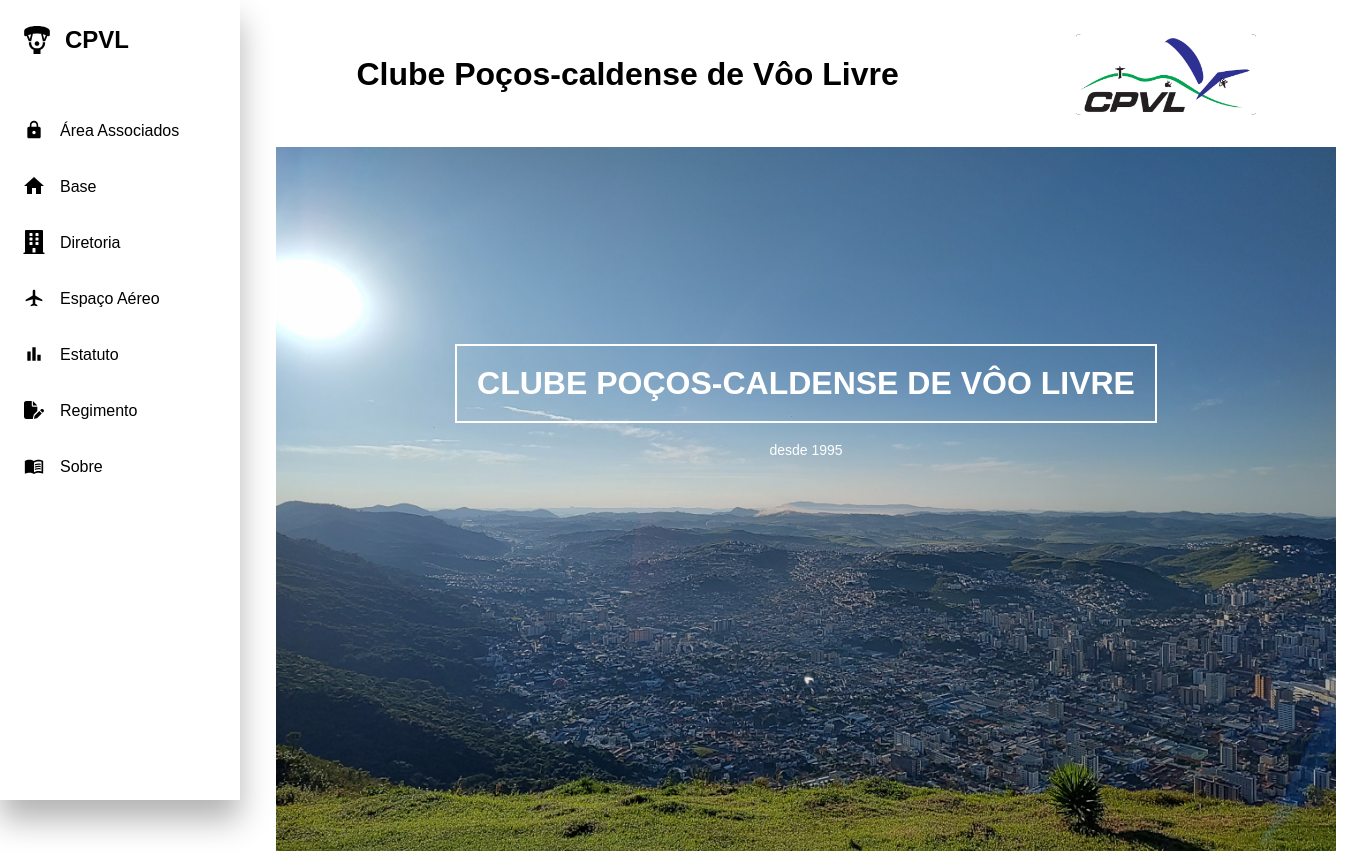
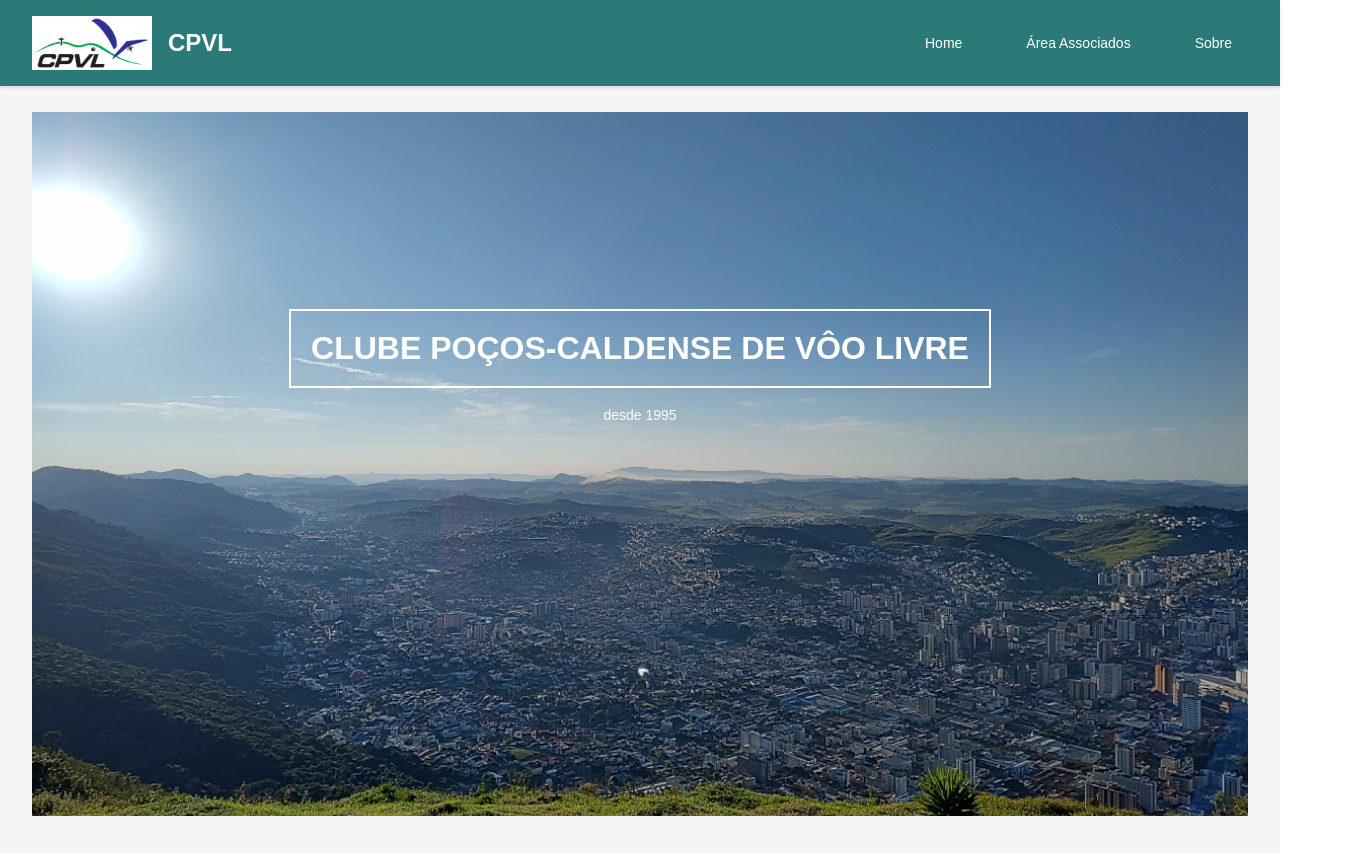
Before and after one commit to 2fc-data/cpvl, a React (Vite) app: page / in a window 1280 px wide. Shown: the top 853 px of the page, 1352 px wide, since content can reach past the window. Built offline with nearby package versions, Linux system fonts and the light colour scheme.

Commit message:
Update theme colors and layout structure

```diff
--- a/src/components/header/Header.styles.ts
+++ b/src/components/header/Header.styles.ts
@@ -2,102 +2,131 @@
 import { media, theme } from "../../styles/theme/theme";
 
 export const HeaderWrap = styled.header`
-  align-items: center;
-  margin-bottom: 32px;
-  width: 100%;
+  background-color: ${theme.colors.primary};
+  box-shadow: 0 2px 4px rgba(0, 0, 0, 0.1);
+  padding: 1rem 2rem;
+  position: fixed;
+  top: 0;
+  left: 0;
+  right: 0;
+  z-index: 1000;
 
-  .head-main {
+  .header-container {
     display: flex;
     align-items: center;
-    justify-content: space-around;
-    flex-wrap: wrap;
-    gap: 16px;
+    justify-content: space-between;
+    max-width: 1400px;
+    margin: 0 auto;
   }
 
-  .head-top {
+  .logo-section {
     display: flex;
     align-items: center;
-    column-gap: 10px;
-    margin-bottom: 2px;
+    gap: 1rem;
 
-    .head-breadcrumb {
-      font-size: 14px;
+    .logo {
+      width: 120px;
+      height: 54px;
+
+      img {
+        width: 100%;
+        height: 100%;
+        object-fit: contain;
+      }
     }
 
-    .sidebar-open-btn {
-      color: ${theme.colors.black};
-      cursor: pointer;
-      transition: ${theme.transitions.easeInOut};
-      display: none;
+    .brand-name {
+      color: ${theme.colors.white};
+      font-size: 1.5rem;
+      font-weight: 700;
 
-      &:hover {
-        opacity: 0.9;
-      }
-
-      ${media.xl`
-        display: inline-flex;
-        align-items: center;
-        justify-content: center;
+      ${media.md`
+        display: none;
       `}
     }
   }
 
-  .head-ttl {
-    font-size: 32px;
-    font-weight: 700;
+  .nav-menu {
+    display: flex;
+    align-items: center;
+    gap: 2rem;
 
     ${media.lg`
-        font-size: 24px;
+      display: none;
     `}
   }
 
-  .head-rtl {
-    display: flex;
-    align-items: center;
-    justify-content: flex-end;
+  .nav-item {
+    position: relative;
+    color: ${theme.colors.white};
+    font-weight: 500;
+    padding: 0.5rem 1rem;
+    transition: ${theme.transitions.easeInOut};
+
+    &:hover {
+      color: ${theme.colors.border};
+
+      .submenu {
+        display: block;
+      }
+    }
+  }
+
+  .submenu {
+    display: none;
+    position: absolute;
+    top: 100%;
+    left: 0;
     background-color: ${theme.colors.white};
-    padding: 10px;
-    border-radius: 100vh;
-    column-gap: 20px;
+    border-radius: 4px;
+    box-shadow: 0 2px 8px rgba(0, 0, 0, 0.1);
+    min-width: 200px;
+    padding: 0.5rem 0;
+
+    .submenu-item {
+      color: ${theme.colors.text};
+      padding: 0.5rem 1rem;
+      display: block;
+
+      &:hover {
+        background-color: ${theme.colors.border};
+      }
+    }
+  }
+
+  .mobile-menu-btn {
+    display: none;
+    color: ${theme.colors.white};
+    font-size: 1.5rem;
+    cursor: pointer;
 
     ${media.lg`
-        column-gap: 12px;
-        justify-content: center;
-        width: 100%;
+      display: block;
     `}
   }
 
-  .head-search {
-    max-width: 214px;
-    border-radius: 100vh;
-    background: ${theme.colors.white};
-    border: 0;
-    padding: 0 20px;
-    display: flex;
-    align-items: stretch;
-    column-gap: 10px;
-  }
+  .mobile-menu {
+    display: none;
+    position: fixed;
+    top: 80px;
+    left: 0;
+    right: 0;
+    background-color: ${theme.colors.primary};
+    padding: 1rem;
 
-  .head-logo {
-    width: 180px;
-    height: 81px;
-    border-radius: 3%;
-    overflow: hidden;
-
-    img {
-      width: 100%;
-      height: 100%;
-      object-fit: cover;
-      object-position: top;
-
-      ${media.lg`
-        width: 60%;
-        height: 60%;
-      `}
+    &.active {
+      display: block;
     }
 
-    ${media.md`
-      display: none;
-    `}
+    .mobile-nav-item {
+      color: ${theme.colors.white};
+      padding: 0.75rem 1rem;
+      display: block;
+      border-bottom: 1px solid ${theme.colors.border};
+
+      &:last-child {
+        border-bottom: none;
+      }
+    }
   }
 `;
--- a/src/components/header/Header.tsx
+++ b/src/components/header/Header.tsx
@@ -1,28 +1,55 @@
-import { useDispatch } from "react-redux";
+import { useDispatch, useSelector } from "react-redux";
 import { HeaderWrap } from './Header.styles';
 import { setSidebarOpen } from "../../redux/slices/sidebarSlice";
 import { MdMenu } from "react-icons/md";
 import Logo from '../../assets/images/logo_cpvl.svg';
+import { Link } from "react-router-dom";
+import { useState } from "react";
 
 export const Header = () => {
   const dispatch = useDispatch();
+  const [isMobileMenuOpen, setIsMobileMenuOpen] = useState(false);
+
   return (
     <HeaderWrap>
-      <div className="head-top">
+      <div className="header-container">
+        <div className="logo-section">
+          <Link to="/" className="logo">
+            <img src={Logo} alt="CPVL Logo" />
+          </Link>
+          <span className="brand-name">CPVL</span>
+        </div>
+
+        <nav className="nav-menu">
+          <Link to="/home" className="nav-item">Home</Link>
+          <Link to="/login" className="nav-item">Área Associados</Link>
+          <div className="nav-item">
+            Sobre
+            <div className="submenu">
+              <Link to="/direction" className="submenu-item">Diretoria</Link>
+              <Link to="/airspace" className="submenu-item">Espaço Aéreo</Link>
+              <Link to="/statute" className="submenu-item">Estatuto</Link>
+              <Link to="/regiment" className="submenu-item">Regimento Interno</Link>
+              <Link to="/about" className="submenu-item">História</Link>
+            </div>
+          </div>
+        </nav>
+
         <button
-          type="button"
-          className="sidebar-open-btn"
-          onClick={() => dispatch(setSidebarOpen())}
+          className="mobile-menu-btn"
+          onClick={() => setIsMobileMenuOpen(!isMobileMenuOpen)}
         >
           <MdMenu size={24} />
         </button>
-      </div>
-      <div className="head-main">
-        <h3 className="head-ttl">Clube Poços-caldense de Vôo Livre</h3>
-        <div className="head-ttl">
-          <div className="head-logo">
-            <img src={Logo} alt="Clube Poços-caldense de Vôo Livre" />
-          </div>
+
+        <div className={`mobile-menu ${isMobileMenuOpen ? 'active' : ''}`}>
+          <Link to="/home" className="mobile-nav-item">Home</Link>
+          <Link to="/login" className="mobile-nav-item">Área Associados</Link>
+          <Link to="/direction" className="mobile-nav-item">Diretoria</Link>
+          <Link to="/airspace" className="mobile-nav-item">Espaço Aéreo</Link>
+          <Link to="/statute" className="mobile-nav-item">Estatuto</Link>
+          <Link to="/regiment" className="mobile-nav-item">Regimento Interno</Link>
+          <Link to="/about" className="mobile-nav-item">História</Link>
         </div>
       </div>
     </HeaderWrap>
--- a/src/components/layout/BaseLayout.styles.ts
+++ b/src/components/layout/BaseLayout.styles.ts
@@ -3,31 +3,24 @@
 
 export const BaseLayoutWrap = styled.div`
   display: flex;
-  justify-content: space-between;
-  width: 100%;
-  /* min-height: 100vh; */
-  color: ${theme.colors.black};
+  flex-direction: column;
+  min-height: 100vh;
+  background-color: ${theme.colors.background};
+  padding-top: 80px; // Space for fixed header
 
-  .main-content-wrapper{
-    display: flex;
-    flex-direction: column;
+  .main-content-wrapper {
     flex: 1;
-    margin-left: 260px;
-    padding: 32px 20px;
     width: 100%;
+    max-width: 1400px;
+    margin: 0 auto;
+    padding: 2rem;
 
-    ${media.xxl`
-      margin-left: 260px;
-      padding: 32px 16px;
-    `}
-
-    ${media.xl`
-      margin-left: 72px;
-      padding: 24px 16px;
+    ${media.lg`
+      padding: 1.5rem;
     `}
 
     ${media.md`
-      margin-left: 0;
+      padding: 1rem;
     `}
   }
 `;
--- a/src/components/layout/BaseLayout.tsx
+++ b/src/components/layout/BaseLayout.tsx
@@ -1,7 +1,5 @@
 import { Outlet } from "react-router-dom";
 import { BaseLayoutWrap } from "./BaseLayout.styles";
-
-import { Sidebar } from "../sideBar";
 import { Header } from "../header";
 import { Section } from "../section";
 import { Footer } from "../../pages/footer";
@@ -9,13 +7,12 @@
 export const BaseLayout = () => {
   return (
     <BaseLayoutWrap>
-      <Sidebar />
+      <Header />
       <div className="main-content-wrapper">
-        <Header />
         <Outlet />
         <Section />
-        <Footer />
       </div>
+      <Footer />
     </BaseLayoutWrap>
   );
 };
--- a/src/styles/theme/theme.ts
+++ b/src/styles/theme/theme.ts
@@ -1,26 +1,20 @@
 import { css } from "styled-components";
 import type { DefaultTheme } from "styled-components";
 
-// Extendendo a interface DefaultTheme do styled-components v6
 declare module "styled-components" {
   export interface DefaultTheme {
     colors: {
-      spaceCadet1: string;
-      spaceCadet2: string;
-      oxfordBlue: string;
-      delftBlue: string;
+      primary: string;
+      secondary: string;
+      skyBlue: string;
+      forestGreen: string;
+      lightGreen: string;
+      darkGray: string;
       white: string;
       black: string;
-      majorelleBlue: string;
-      pictonBlue: string;
-      paleAzure: string;
-      powderBlue: string;
-      success: string;
-      danger: string;
-      warning: string;
-      frenchGray: string;
-      hover: string;
-      active: string;
+      background: string;
+      text: string;
+      border: string;
     };
     typography: {
       fontFamily: string;
@@ -43,25 +37,19 @@
   }
 }
 
-// Tema utilizando a interface DefaultTheme
 export const theme: DefaultTheme = {
   colors: {
-    spaceCadet1: "#111C44",
-    spaceCadet2: "#1B254B",
-    oxfordBlue: "#0B1437",
-    delftBlue: "#293357",
-    white: "#ffffff",
+    primary: "#2B7A78", // Teal green
+    secondary: "#3AAFA9", // Light teal
+    skyBlue: "#17A2B8", // Sky blue
+    forestGreen: "#1B4332", // Deep forest green
+    lightGreen: "#40916C", // Light forest green
+    darkGray: "#2F3640", // Dark gray for text
+    white: "#FFFFFF",
     black: "#000000",
-    majorelleBlue: "#7551FF",
-    pictonBlue: "#39B8FF",
-    paleAzure: "#6AD2FF",
-    powderBlue: "#A3AED0",
-    success: "#01B574",
-    danger: "#EE5D50",
-    warning: "#FFCE20",
-    frenchGray: "#C2CBDD",
-    hover: "",
-    active: "",
+    background: "#F5F5F5",
+    text: "#2F3640",
+    border: "#DEF2F1"
   },
   typography: {
     fontFamily: `"DM Sans", sans-serif`,
@@ -83,7 +71,6 @@
   },
 };
 
-// Media queries compatíveis com styled-components v6
 export const media = {
   xxxl: (first: TemplateStringsArray, ...interpolations: any[]) => css`
     @media (max-width: ${theme.breakpoints.xxxl}) {
```
Also changed, not shown: src/App.tsx (+2 -5 lines).
